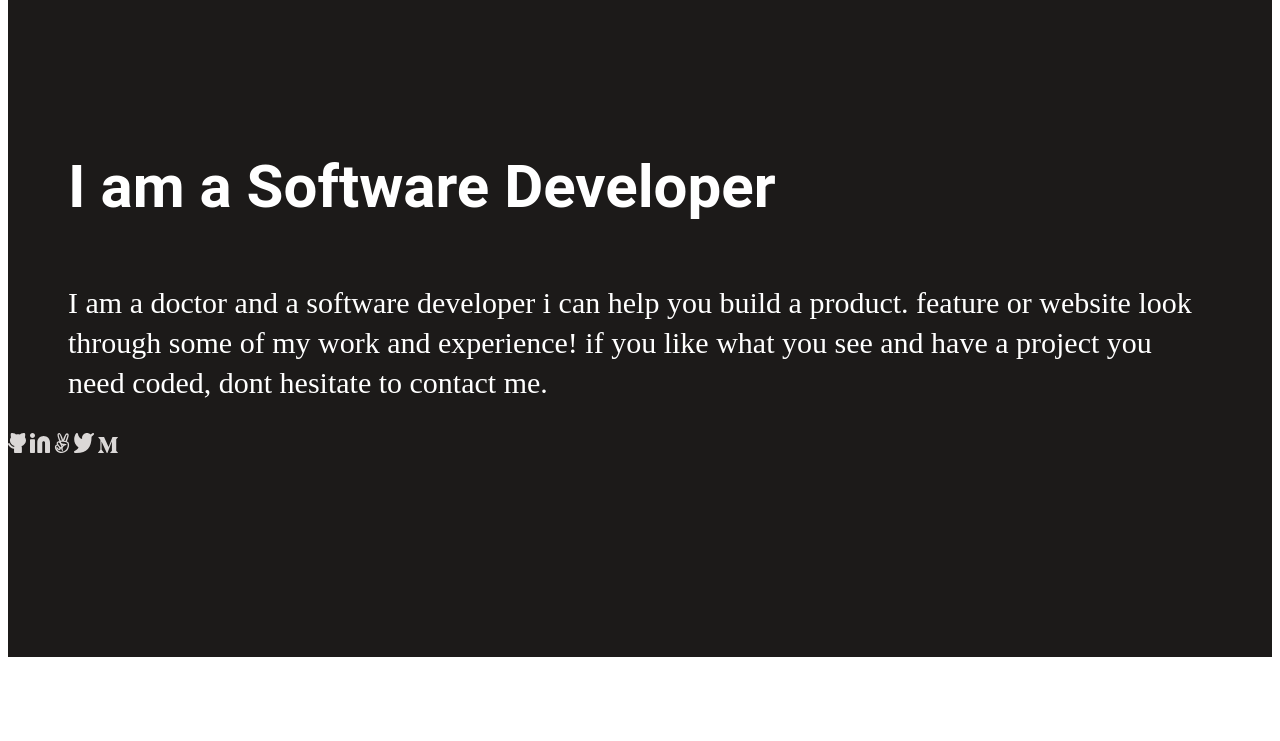
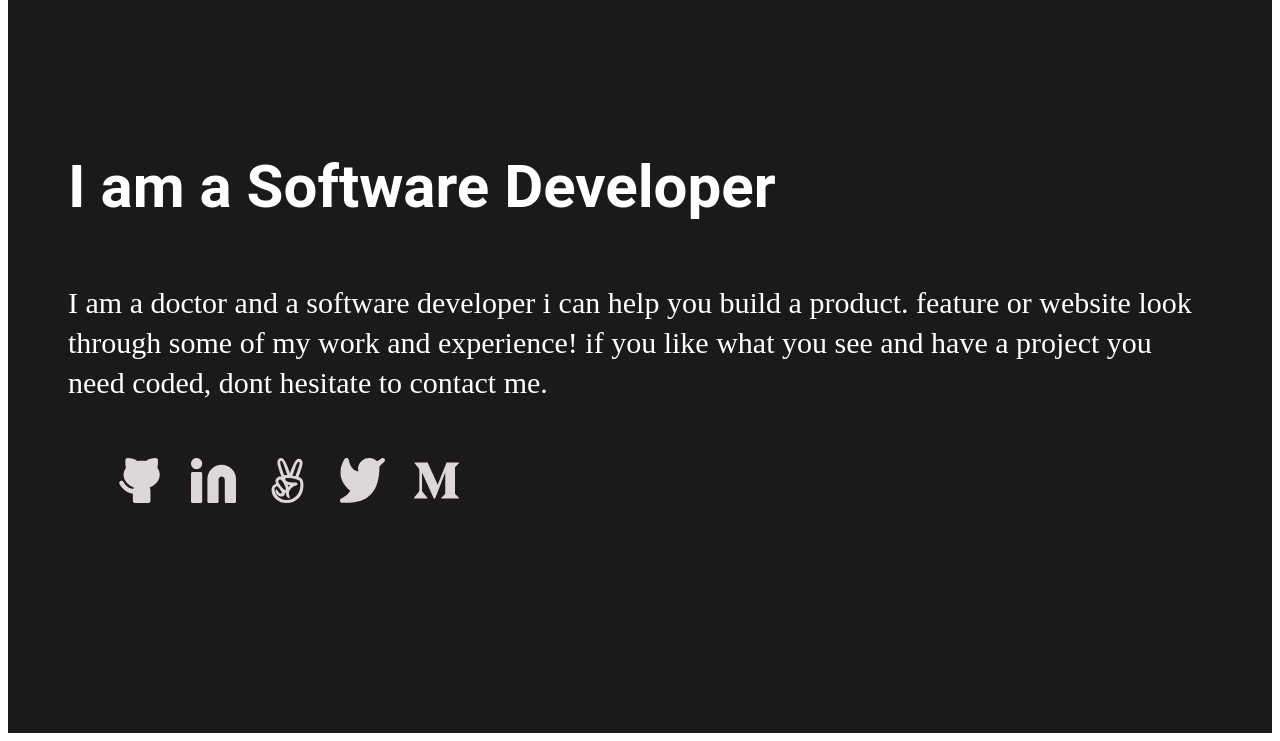
Before and after one commit to ahzamir/My-Portfolio-1, a plain HTML site: page index.html in a window 1280 px wide. Shown: the part 751-1492 px from the top of the page. Before the commit the page ends 1416 px from the top, so only its background shows below. Drawn offline with Linux system fonts and the light colour scheme.

Commit message:
add the css of social icons

```diff
--- a/style.css
+++ b/style.css
@@ -56,3 +56,31 @@
     margin-left: 60px;
     margin-right: 60px;
 }
+.github{
+    height: 45px;
+    width: 45px;
+}
+.linkedin{
+    height: 45px;
+    width: 45px;
+}
+.hands{
+    height: 45px;
+    width: 45px;
+}
+.tweater{
+    height: 45px;
+    width: 45px;
+}
+.M{
+    height: 45px;
+    width: 45px;
+}
+.social{
+    display: flex;
+    height: 100px;
+    width: 400px;
+    justify-content: space-evenly;
+    align-items: center;
+    margin-left: 80px;
+}
```
